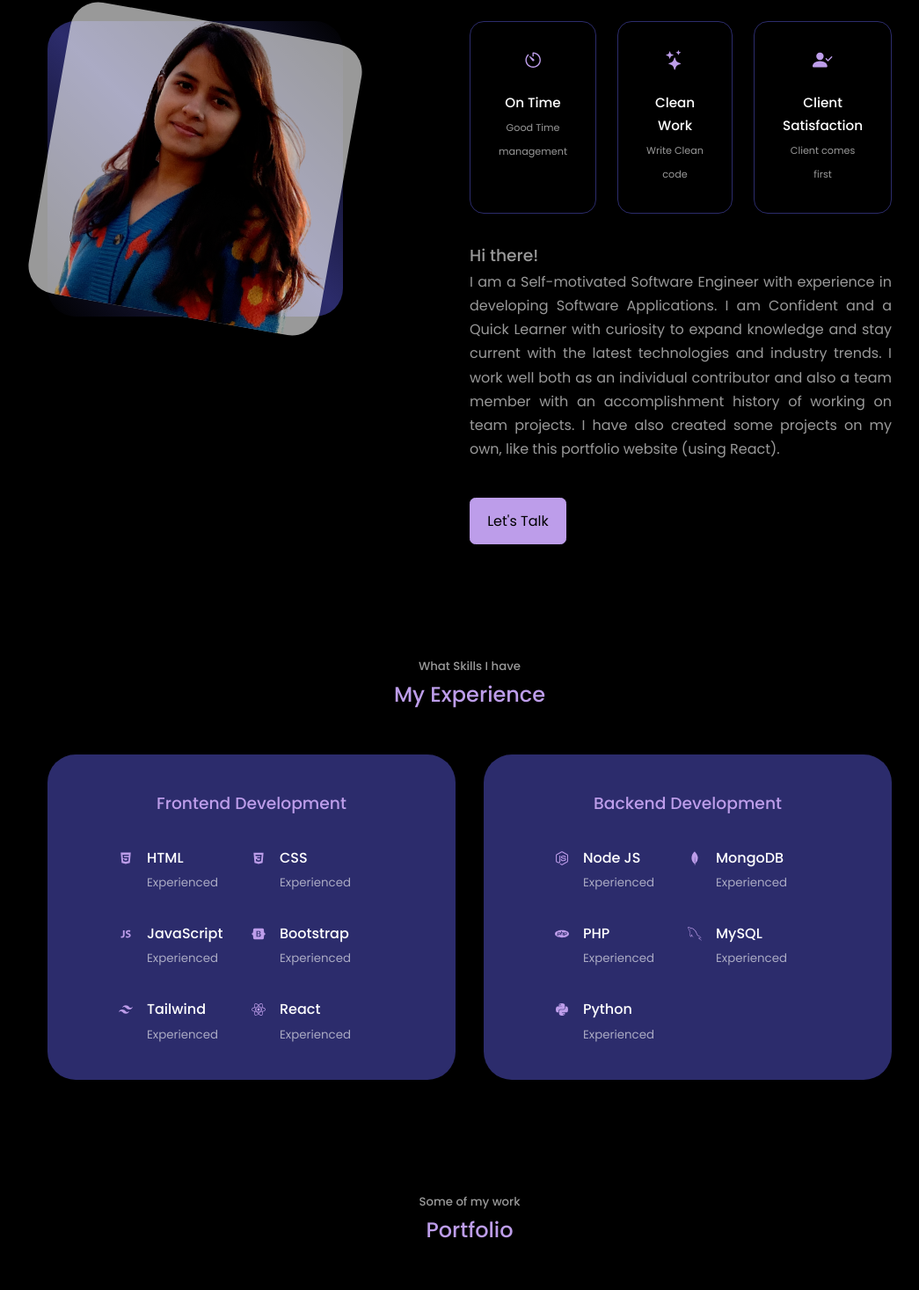
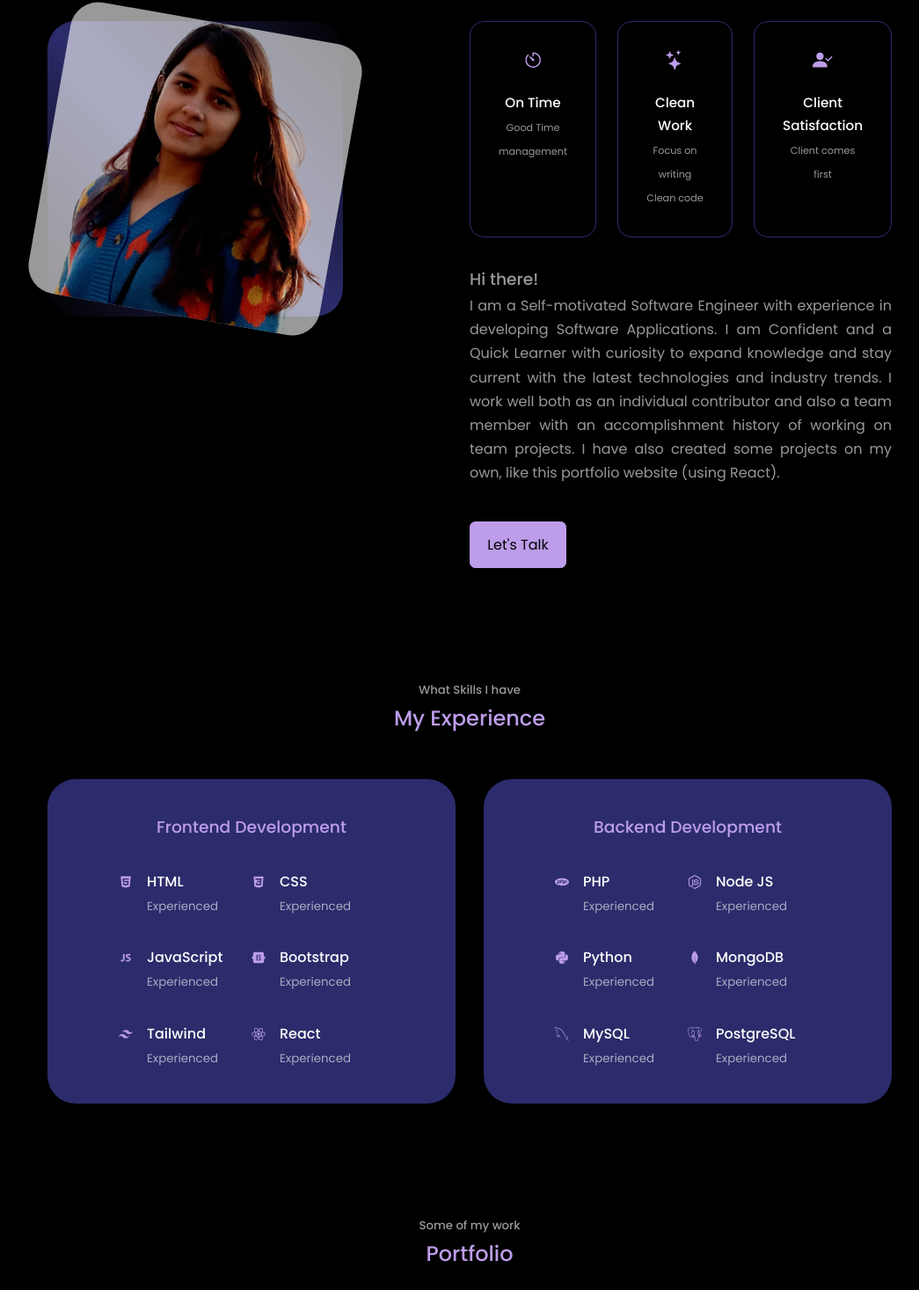
Before and after one commit to akshu15/portfolio, a React (Create React App) app: page / in a window 1280 px wide. Shown: the part 1015-2482 px from the top of the page at 88% size, without its empty margins (106-1151 px from the left). Built offline with nearby package versions, Linux system fonts and the light colour scheme; grey boxes are pictures that could not be loaded.

Commit message:
fix: update about and experience section

```diff
--- a/src/component/about/About.jsx
+++ b/src/component/about/About.jsx
@@ -28,7 +28,7 @@ const About = () => {
             <article className='about__card'>
               <BsStars className='about__icon'/>
               <h5>Clean Work</h5>
-              <small>Write Clean code</small>
+              <small>Focus on writing Clean code</small>
             </article>
 
             <article className='about__card'>
--- a/src/component/experience/Experience.jsx
+++ b/src/component/experience/Experience.jsx
@@ -3,7 +3,7 @@ import './experience.css'
 import {AiFillHtml5} from 'react-icons/ai'
 import {DiCss3, DiJavascript1} from 'react-icons/di'
 import {FaBootstrap, FaReact, FaPython,FaNodeJs} from 'react-icons/fa'
-import {SiTailwindcss, SiPhp, SiMongodb} from 'react-icons/si'
+import {SiTailwindcss, SiPhp, SiMongodb, SiPostgresql} from 'react-icons/si'
 import {GrMysql} from 'react-icons/gr'
 
 const Experience = () => {
@@ -73,10 +73,27 @@ const Experience = () => {
         <div className='experience__backend'>
           <h3>Backend Development</h3>
           <div className='experience__content'>
+
+          <article className='experience__details'>
+              <SiPhp className='experience__details-icon'/>
+              <div>
+                <h4>PHP</h4>
+                <small className='text-light'>Experienced</small>
+              </div>
+            </article>
+
             <article className='experience__details'>
               <FaNodeJs className='experience__details-icon'/>
               <div>
                 <h4>Node JS</h4>
+                <small className='text-light'>Experienced</small>
+              </div>
+            </article>
+
+            <article className='experience__details'>
+              <FaPython className='experience__details-icon'/>
+              <div>
+                <h4>Python</h4>
                 <small className='text-light'>Experienced</small>
               </div>
             </article>
@@ -90,14 +107,6 @@ const Experience = () => {
             </article>
 
             <article className='experience__details'>
-              <SiPhp className='experience__details-icon'/>
-              <div>
-                <h4>PHP</h4>
-                <small className='text-light'>Experienced</small>
-              </div>
-            </article>
-
-            <article className='experience__details'>
               <GrMysql className='experience__details-icon'/>
               <div>
                 <h4>MySQL</h4>
@@ -106,12 +115,13 @@ const Experience = () => {
             </article>
 
             <article className='experience__details'>
-              <FaPython className='experience__details-icon'/>
+              <SiPostgresql className='experience__details-icon'/>
               <div>
-                <h4>Python</h4>
+                <h4>PostgreSQL</h4>
                 <small className='text-light'>Experienced</small>
               </div>
             </article>
+
           </div>
         </div>
       </div>
```
